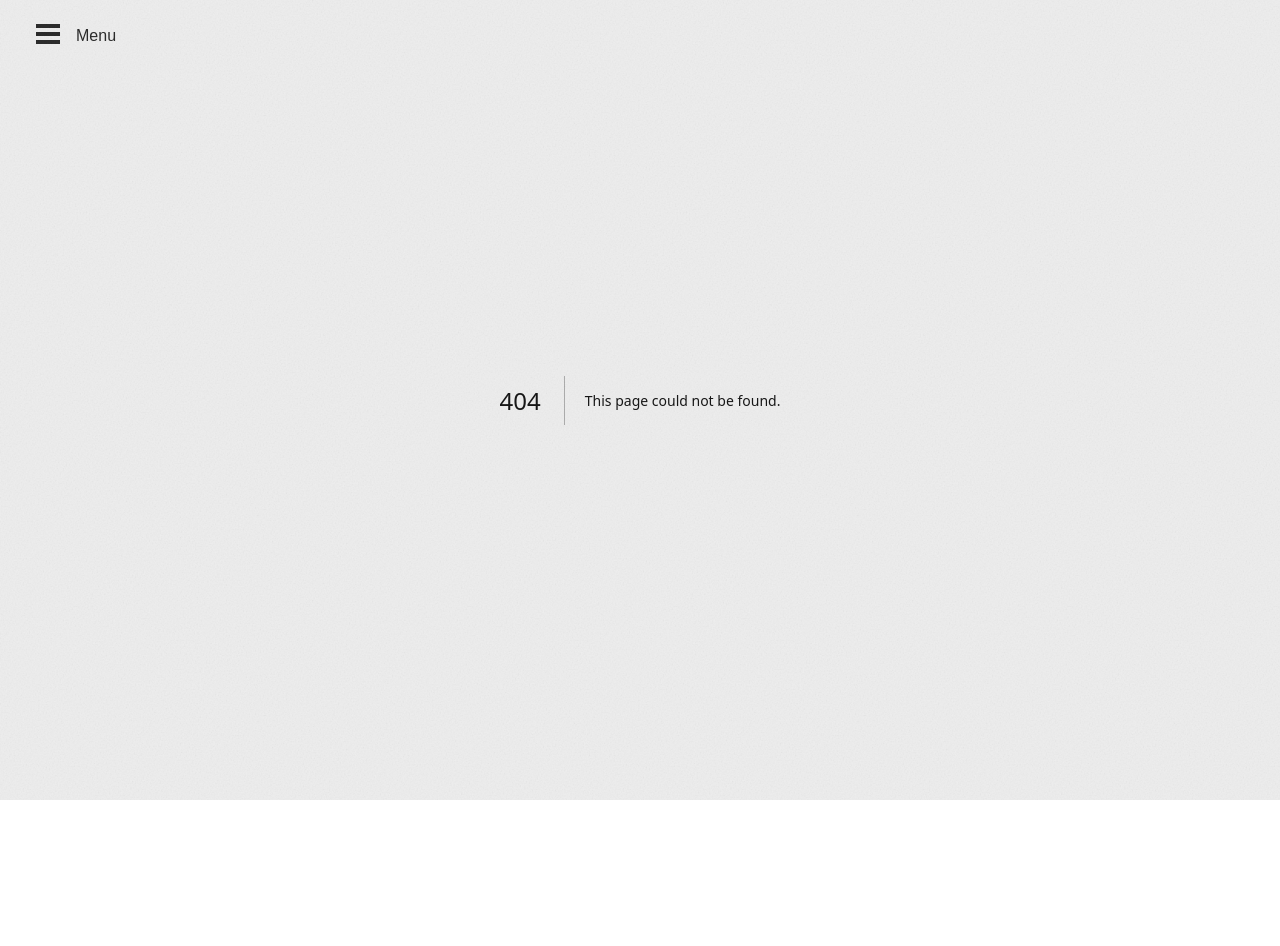
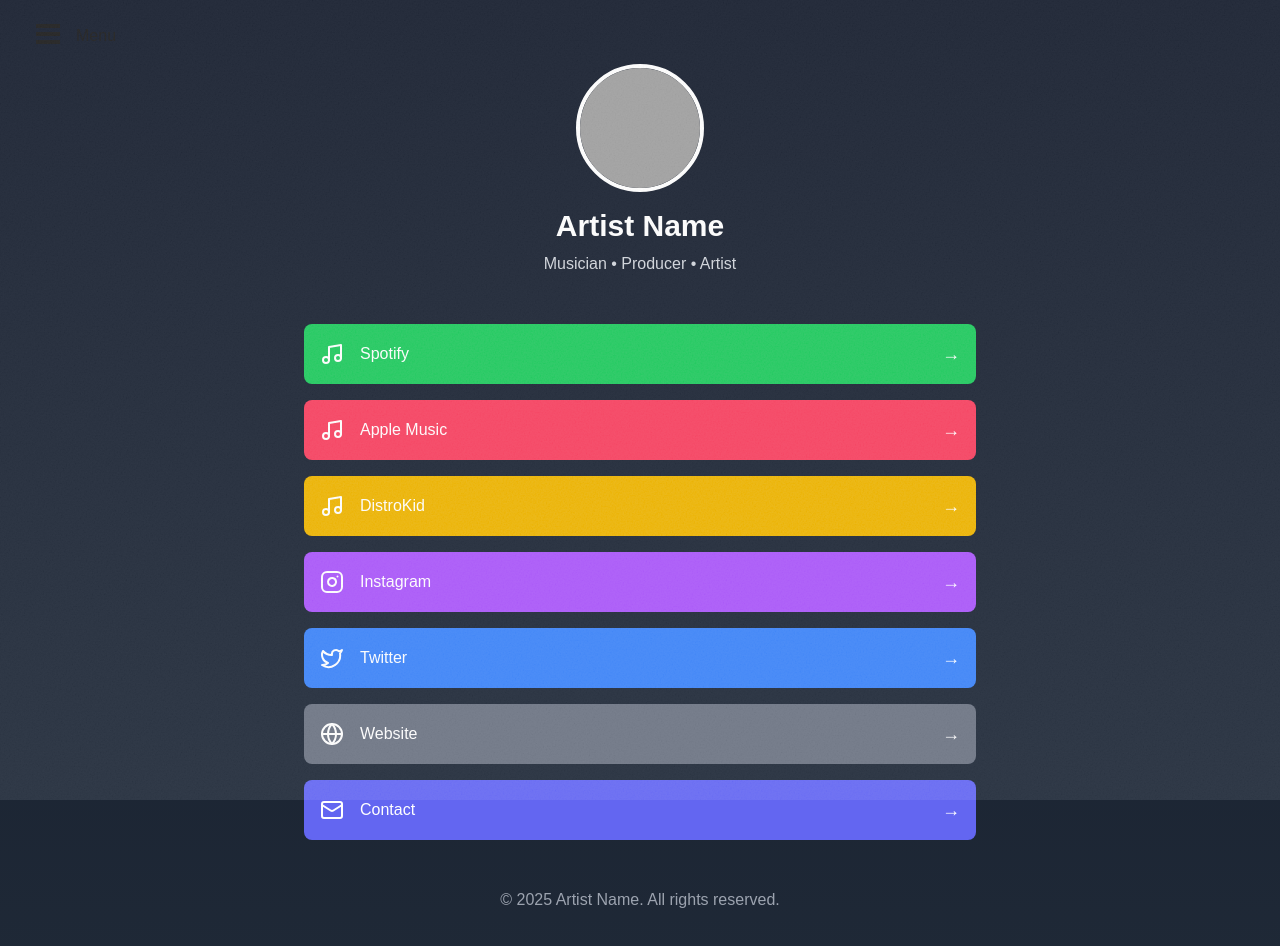
Before and after one commit to f0rbit/key-grip, a Next.js app: page /links in a window 1280 px wide. Before the commit this address had no page. Shown: the top 946 px of the page. Before the commit the page ends 800 px from the top, so only its background shows below. Built offline with nearby package versions, Linux system fonts and the light colour scheme; grey boxes are pictures that could not be loaded.

Commit message:
feat: links page

```diff
--- /dev/null
+++ b/src/app/links/page.tsx
@@ -0,0 +1,92 @@
+import React from 'react';
+import { Music, Instagram, Twitter, Globe, Mail } from 'lucide-react';
+
+const MusicianLandingPage = () => {
+  const links = [
+    {
+      title: 'Spotify',
+      url: '#',
+      icon: <Music className="w-6 h-6" />,
+      color: 'bg-green-500'
+    },
+    {
+      title: 'Apple Music',
+      url: '#',
+      icon: <Music className="w-6 h-6" />,
+      color: 'bg-rose-500'
+    },
+    {
+      title: 'DistroKid',
+      url: '#',
+      icon: <Music className="w-6 h-6" />,
+      color: 'bg-yellow-500'
+    },
+    {
+      title: 'Instagram',
+      url: '#',
+      icon: <Instagram className="w-6 h-6" />,
+      color: 'bg-purple-500'
+    },
+    {
+      title: 'Twitter',
+      url: '#',
+      icon: <Twitter className="w-6 h-6" />,
+      color: 'bg-blue-500'
+    },
+    {
+      title: 'Website',
+      url: '#',
+      icon: <Globe className="w-6 h-6" />,
+      color: 'bg-gray-500'
+    },
+    {
+      title: 'Contact',
+      url: '#',
+      icon: <Mail className="w-6 h-6" />,
+      color: 'bg-indigo-500'
+    }
+  ];
+
+  return (
+    <div className="min-h-screen bg-gradient-to-b from-gray-900 to-gray-800 text-white py-16 px-4">
+      <div className="max-w-2xl mx-auto">
+        {/* Profile Section */}
+        <div className="text-center mb-12">
+          <img
+            src="/api/placeholder/150/150"
+            alt="Artist Profile"
+            className="w-32 h-32 rounded-full mx-auto mb-4 border-4 border-white"
+          />
+          <h1 className="text-3xl font-bold mb-2">Artist Name</h1>
+          <p className="text-gray-300">Musician • Producer • Artist</p>
+        </div>
+
+        {/* Links Section */}
+        <div className="space-y-4">
+          {links.map((link) => (
+            <a
+              key={link.title}
+              href={link.url}
+              className={`flex items-center p-4 rounded-lg ${link.color} hover:opacity-90 transition-opacity`}
+            >
+              <div className="flex items-center justify-between w-full">
+                <div className="flex items-center">
+                  {link.icon}
+                  <span className="ml-4 font-medium">{link.title}</span>
+                </div>
+                <span className="text-lg">→</span>
+              </div>
+            </a>
+          ))}
+        </div>
+
+        {/* Footer */}
+        <footer className="mt-12 text-center text-gray-400">
+          <p>© 2025 Artist Name. All rights reserved.</p>
+        </footer>
+      </div>
+    </div>
+  );
+};
+
+export default MusicianLandingPage;
--- a/src/components/burger-bar.tsx
+++ b/src/components/burger-bar.tsx
@@ -1,6 +1,7 @@
 "use client";
 import clsx from "clsx";
 import { createContext, useContext, useState } from "react";
+import { SocialIcons } from "./socials";
 
 // create open/close context for burger bar
 export const BurgerContext = createContext({
@@ -12,6 +13,7 @@
 	{ label: "Home", href: "/" },
 	{ label: "About", href: "/about" },
 	{ label: "Contact", href: "/contact" },
+	{ label: "Links", href: "/links"},
 ];
 
 export function BurgerProvider({ children }: Readonly<{ children: React.ReactNode }>) {
```
Also changed, not shown: src/app/page.tsx (line endings or trailing spaces).
